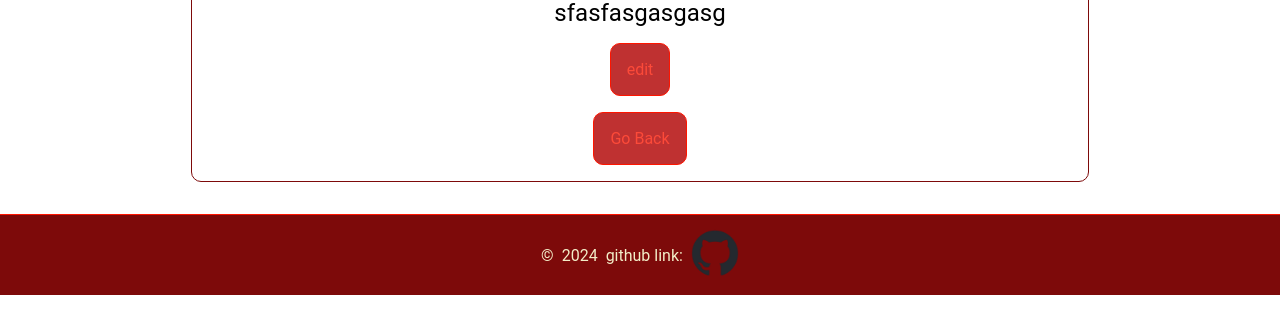
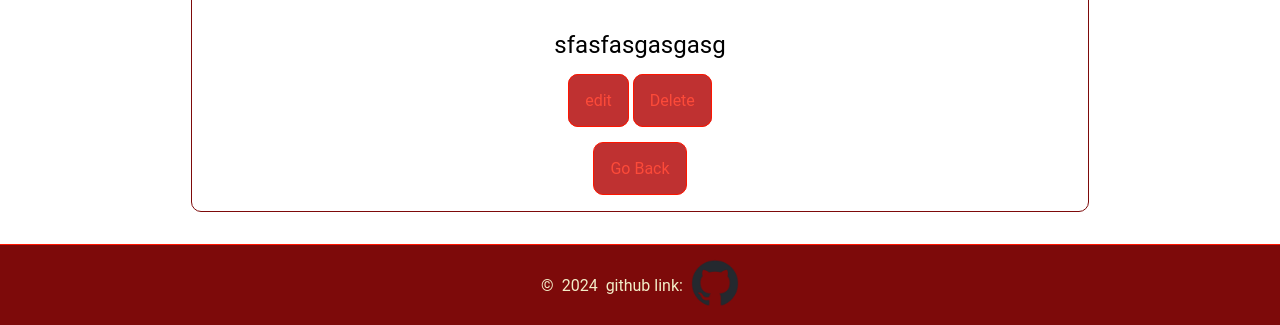
Before and after one commit to DomanskiFilip/MyCollab, a Django app: page /collabs/1 in a window 1280 px wide. Shown: the part 1513-1838 px from the top of the page. Before the commit the page ends 1808 px from the top, so only its background shows below. Run offline with Django 4.2, Linux system fonts and the light colour scheme; a user stored in the database is signed in; data comes from the database, SQL or seed files in the repository.

Commit message:
delete button for collabs

```diff
--- /dev/null
+++ b/Core/static/Core/deleteCollab.js
@@ -0,0 +1,19 @@
+function confirmDelete(collabId) {
+    let deleteCollabModal = document.getElementById("deleteCollabModal");
+    deleteCollabModal.style.display = "flex";
+
+    let deleteBtn = document.getElementById("deleteBtn");
+    deleteBtn.style.opacity = "0";
+
+    let cancelDeleteBtn = document.getElementById("cancelDeleteBtn");
+    cancelDeleteBtn.addEventListener("click", function() {
+        deleteCollabModal.style.display = "none";
+        deleteBtn.style.opacity = "1";
+    });
+
+    window.onclick = function(event) {
+        if (event.target == deleteCollabModal) {
+            deleteCollabModal.style.display = "none";
+        }
+    };
+}
--- a/Core/static/Core/style.css
+++ b/Core/static/Core/style.css
@@ -373,7 +373,8 @@ footer {
         height: 100%;
         display: flex;
         flex-direction: column;
-        margin: 1rem;
+        margin-top: 1rem;
+        margin-bottom: 2rem;
         text-overflow: ellipsis;
         text-align: center;
         font-size: 1.5rem;
@@ -389,7 +390,7 @@ footer {
     }
 
         #imgContainer img {
-            width: 60rem;
+            width: 100%;
             height: 30rem;
             object-fit: scale-down;
             margin-bottom: 1rem;
@@ -400,7 +401,49 @@ footer {
             }
 
 
+#deleteCollabModal {
+    display: none;
+    flex-direction: column;
+    justify-content: center;
+    align-items: center;
+    text-align: center;
+    margin-top: 1.5rem;
+    border: 1px solid var(--secondary);
+    width: 100%;
+}
 
+    .modal-container {
+        display: flex;
+        flex-direction: column;
+        justify-content: center;
+        align-items: center;
+        width: 100%;
+    }
+
+    .modal-header {
+        display: flex;
+        flex-direction: row;
+        justify-content: center;
+        align-items: center;
+        padding-top: 1rem;
+        padding-bottom: 1rem;
+        width: 100%;
+        background-color: var(--secondary);
+        color: var(--secondary-text);
+    }
+
+        .modal-header h4 {
+            font-size: 3rem;
+        }
+
+    .modal-body {
+        font-size: 1.5rem;
+    }
+
+
+        .btn:last-of-type {
+            margin-top: 2rem;
+        }
 /* css for login.html */
 
 #SignInWrapper {
--- a/collabs/templates/collabs/collab.html
+++ b/collabs/templates/collabs/collab.html
@@ -28,11 +28,37 @@ Signup
       <span> {{ image.description}} </span>
     {% endfor %}
     {% if request.user == collab.user %}
-    <a href="{% url 'collabs:edit' collab.id %}" class="btn">edit</a>
+    <section>
+      <a href="{% url 'collabs:edit' collab.id %}" class="btn">edit</a>
+      <a href="#deleteCollabModal" class="btn btn-danger" onclick="confirmDelete('{{ collab.id }}')" id="deleteBtn">Delete</a>
+    </section>
+      <!-- Confirmation dialog -->
+  <div id="deleteCollabModal" class="modal">
+    <div class="modal-container">
+      <div class="modal-header">
+        <h4 class="modal-title">Confirm Delete</h4>
+      </div>
+      <div class="modal-body">
+        <p>Are you sure you want to delete this collaboration?</p>
+      </div>
+      <div class="modal-footer">
+        <button type="button" class="btn btn-default" id="cancelDeleteBtn">Cancel</button>
+        <form action="{% url 'collabs:delete' collab.id %}" method="POST" style="display: inline;">
+          {% csrf_token %}
+          <button type="submit" class="btn btn-danger">Delete</button>
+        </form>
+      </div>
+    </div>
+  </div>
 {% endif %}
+
     </section>
   </section>
   <a href="{% url 'Core:index' %}" class="btn"> Go Back </a>
 </main>
 
+
+
+<script src="{% static 'Core/deleteCollab.js' %}"></script>
+
 {% endblock content %}
--- a/collabs/urls.py
+++ b/collabs/urls.py
@@ -8,4 +8,5 @@ urlpatterns = [
     path('new/', views.create_collab, name='new_collab'),
     path('edit/<collab_id>', views.collab_edit, name='edit'),
     path('delete_image/', views.delete_image, name='delete_image'),
+    path('<int:pk>/delete/', views.collab_delete, name='delete'),
 ]
--- a/collabs/views.py
+++ b/collabs/views.py
@@ -5,6 +5,7 @@ from django.shortcuts import redirect
 from django.core.exceptions import PermissionDenied
 from django.forms import inlineformset_factory
 from django.contrib.auth.decorators import login_required
+from django.views.decorators.http import require_POST
 
 
 
@@ -95,3 +96,13 @@ def delete_image(request):
         image = CollabImage.objects.get(id=image_id)
         image.delete()
     return redirect('collabs:edit', collab_id=image.collab.pk)
+
+
+
+@require_POST
+@login_required
+def collab_delete(request, pk):
+    collab = get_object_or_404(Collab, pk=pk)
+    if request.method == 'POST':
+        collab.delete()
+        return redirect('Core:index')
```
